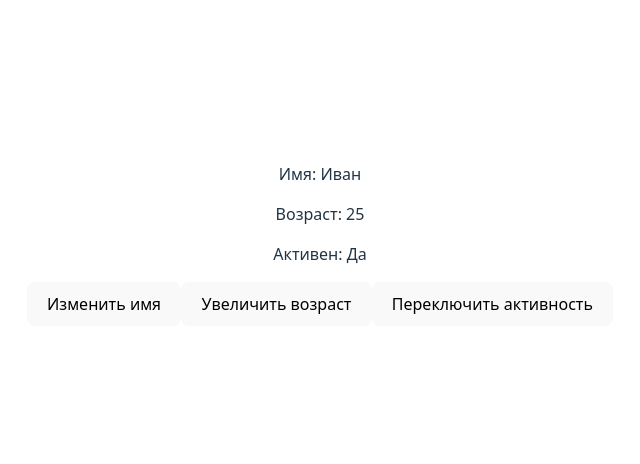
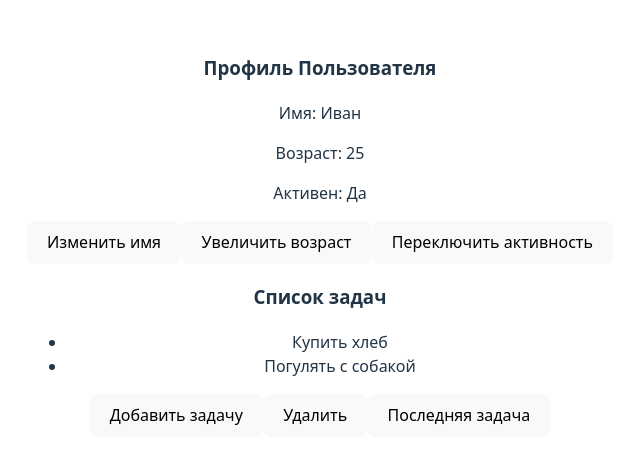
Before and after one commit to Mirsav/tasks, a React (Vite) app: page / in a window 1280 px wide. Shown: the part 164-628 px from the top of the page, without its empty margins (320-960 px from the left). Built offline with nearby package versions, Linux system fonts and the light colour scheme.

Commit message:
adding Arr

```diff
--- a/src/Arr.jsx
+++ b/src/Arr.jsx
@@ -4,6 +4,11 @@ const Arr =()=>{
     const [tasks, setTasks] = useState(["Купить хлеб", "Погулять с собакой"])
     return (
     <>
+    <h3>Список задач</h3>
+    <ul>{tasks.map((item,index)=> <li key={index}>{item}</li>)}</ul>
+    <button onClick={()=>setTasks([...tasks, 'Вынести мусор'])}>Добавить задачу</button>
+    <button onClick={()=>setTasks([])}>Удалить</button>
+    <button onClick={()=>setTasks(tasks.slice(0,-1))}>Последняя задача</button>
     </>
     )
 }
--- a/src/Obj.jsx
+++ b/src/Obj.jsx
@@ -8,6 +8,7 @@ const Obj =()=>{
 });
     return (
     <>
+    <h3>Профиль Пользователя</h3>
     <p>Имя: {user.name}</p>
     <p>Возраст: {user.age}</p>
     <p>Активен: {user.isActive? 'Да' : 'Нет'}</p>
```
